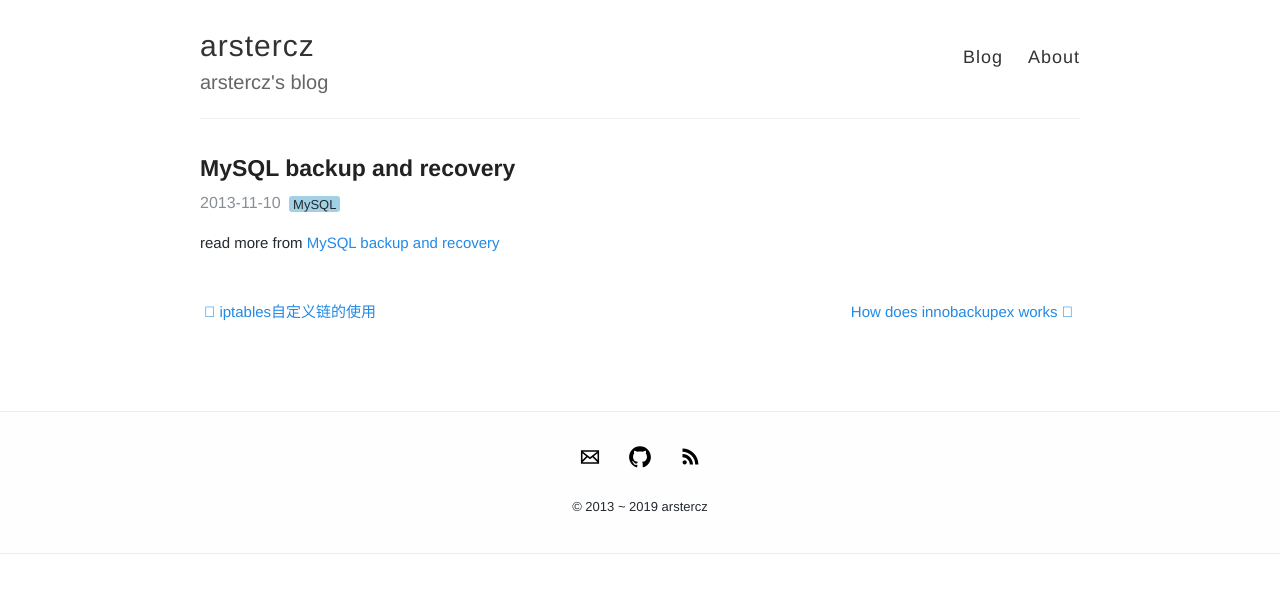
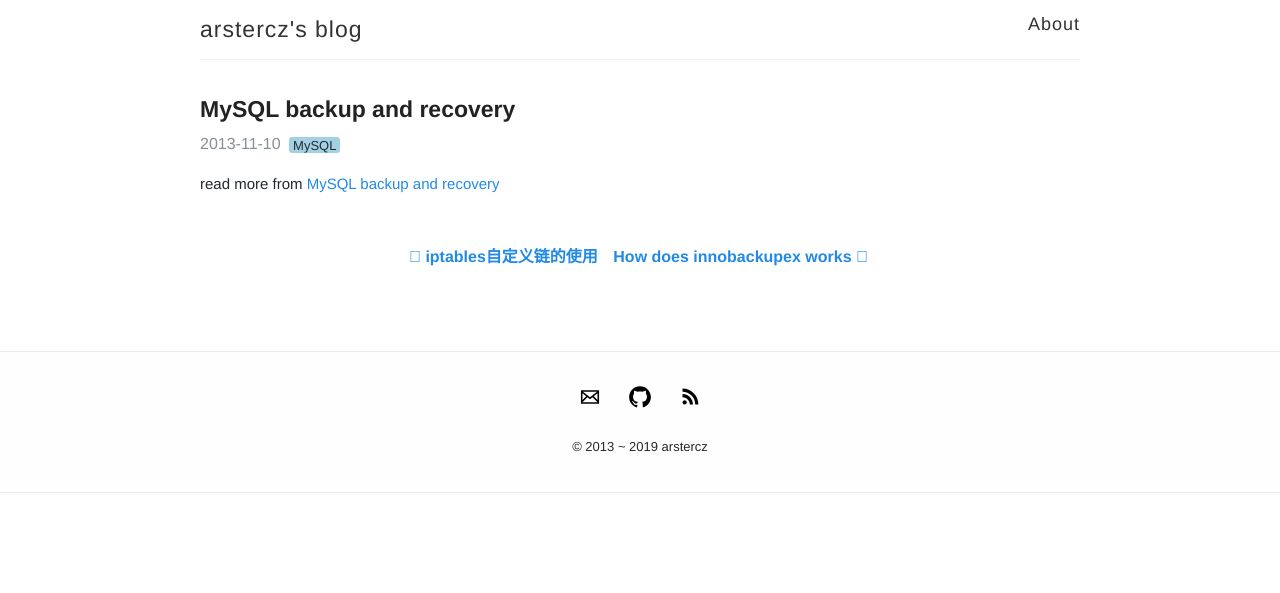
Before and after one commit to arstercz/arstercz.github.io, a Jekyll site: the page built from _posts/2013-11-11-mysql-backup-and-recovery.md, in a window 1280 px wide. Shown: the top 593 px of the page. Built offline with Jekyll 4.4.1, drawn with Linux system fonts in a browser that asks for light colours; comment, search, counter and statistics services are not loaded.

Commit message:
add page number and remove addtianal title

```diff
--- a/_config.yml
+++ b/_config.yml
@@ -3,7 +3,7 @@
 #
 
 # Name of your site (displayed in the header)
-name: arstercz
+name: arstercz's blog
 
 # Short bio or description (displayed in the header)
 description: arstercz's blog
@@ -20,13 +20,11 @@
 # and URL Link(e.g. 'Theme' tab below) tabs. If you don't need one, just delete
 # it from the list(Delete '- name: ' and 'url: ', too!)
 navigation:
-  - name: Blog
-    url: /
   - name: About
     url: /about
 
 # Pagination
-paginate: 1000
+paginate: 20
 
 # Includes an icon in the footer for each username you enter
 footer-links:
--- a/_includes/nav.html
+++ b/_includes/nav.html
@@ -7,7 +7,7 @@
 
       <div class="site-info">
         <h1 class="site-name"><a href="{{ site.baseurl }}/">{{ site.name }}</a></h1>
-        <p class="site-description">{{ site.description }}</p>
+	<!--<p class="site-description">{{ site.description }}</p>-->
       </div>
 
       <nav>
--- a/style.scss
+++ b/style.scss
@@ -320,7 +320,7 @@
 }
 
 .masthead {
-  padding: 20px 0;
+  padding: 10px 0;
   border-bottom: 1px solid $lightGray;
 
   @include mobile {
@@ -362,24 +362,14 @@
   color: $darkGray;
   cursor: pointer;
   font-family: $helveticaNeue;
-  font-weight: 350;
-  font-size: 30px;
+  font-weight: 500;
+  font-size: 23px;
   letter-spacing: 1px;
-}
-
-.site-description {
-  margin: -5px 0 0 0;
-  color: $gray;
-  font-size: 20px;
-
-  @include mobile {
-    margin: 3px 0;
-  }
 }
 
 nav {
   float: right;
-  margin-top: 23px; // @TODO: Vertically middle align
+  //margin-top: 23px; // @TODO: Vertically middle align
   font-family: $helveticaNeue;
   font-size: 18px;
 
@@ -475,18 +465,18 @@
 }
 
 .pagination {
-  font-weight: 400;
+  font-weight: bold;
+  font-size: 16px;
   padding: 2em 0;
   width: 100%;
   display: inline-block;
+  text-align: center;
 
   @include mobile {
     font-size: $small-font-size;
   }
 
   > .prev {
-    float: left;
-    width: 50%;
     a {
       margin: 3px 3px 3px 0;
       padding: .5px 4px;
@@ -494,14 +484,16 @@
       border-radius: 3px;
       &:hover, &:focus {
         color: $pagination-over-color;
+	text-decoration: underline;
       }
     }
   }
 
+  > .page-number {
+    font-size: 15;
+  }
+
   > .next {
-    float: right;
-    text-align: right;
-    width: 50%;
     a {
       margin: 3px 3px 3px 0;
       padding: .5px 4px;
@@ -509,6 +501,7 @@
       border-radius: 3px;
       &:hover, &:focus {
         color: $pagination-over-color;
+	text-decoration: underline;
       }
     }
   }
```
Also changed, not shown: index.html (+11 -13 lines).
